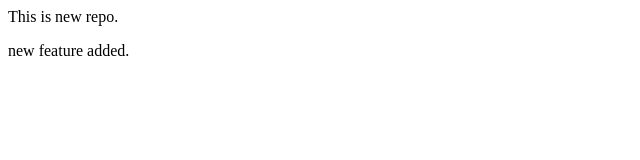
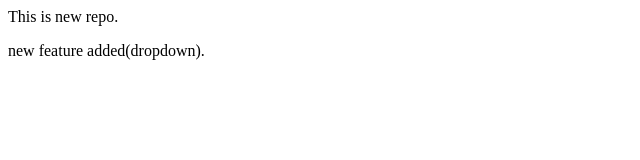
Before and after one commit to AshuGitHub-7/demo, a plain HTML site: page local repo/index.html in a window 1280 px wide. Shown: the full height of the page, 0-640 px from the left. Drawn offline with Linux system fonts and the light colour scheme.

Commit message:
add dropdown

```diff
--- a/local repo/index.html
+++ b/local repo/index.html
@@ -1,2 +1,2 @@
 <p>This is new repo.</p>
-<p>new feature added.</p>
+<p>new feature added(dropdown).</p>
```
